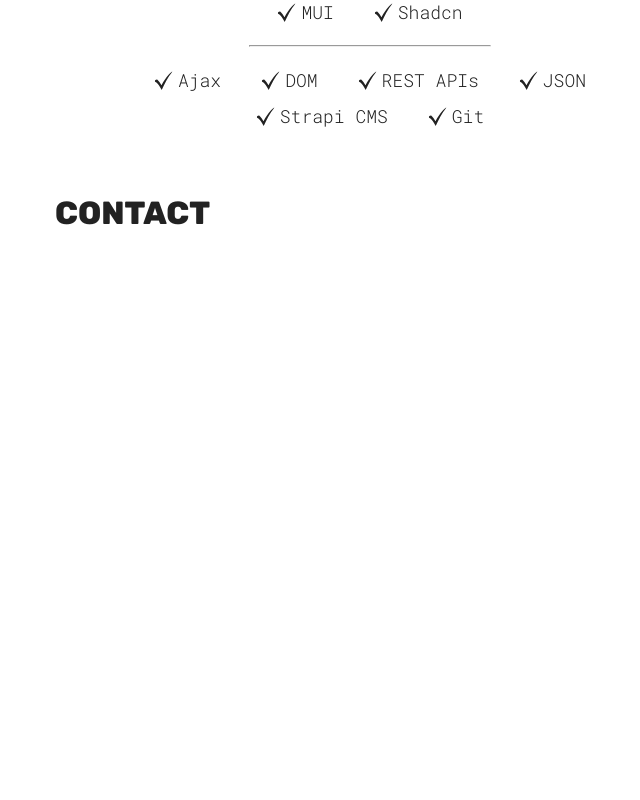
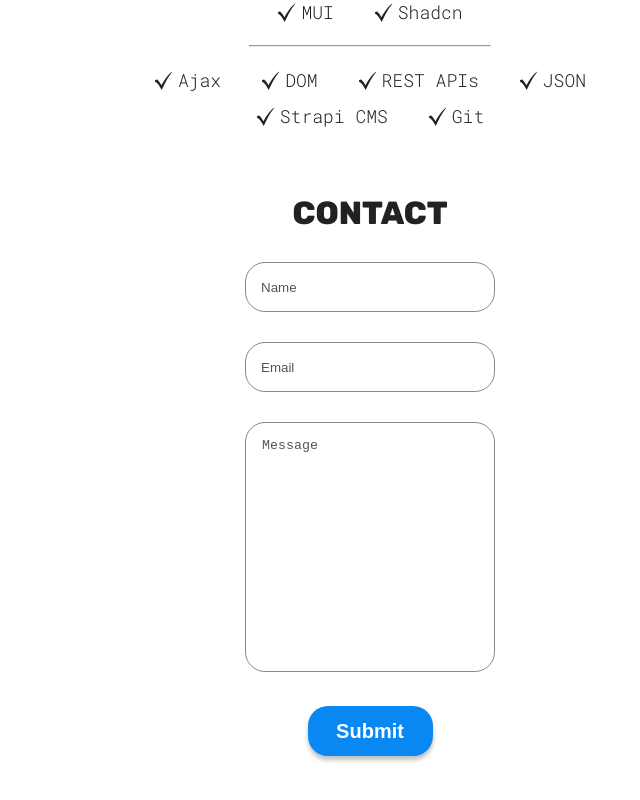
Before and after one commit to atul7800/Portfolio, a React (Vite) app: page / in a window 1280 px wide. Shown: the part 1868-2668 px from the top of the page, without its empty margins (270-910 px from the left). Before the commit the page ends 2190 px from the top, so only its background shows below. Built offline with nearby package versions, Linux system fonts and the light colour scheme.

Commit message:
20-8-24 v2

```diff
--- a/src/App.css
+++ b/src/App.css
@@ -72,4 +72,24 @@
 
 .hover {
   cursor: pointer;
+  background-color: var(--btn-color);
+  color: var(--btn-text-color);
+  border: none;
+  border-radius: 20px;
+  width: 125px;
+  height: 50px;
+  font-size: 20px;
+  font-weight: bold;
+  box-shadow: 0 4px 4px rgba(0, 0, 0, 0.25);
+  transition:
+      box-shadow 200ms ease-in-out,
+      transform 200ms ease-in-out;
 }
+
+.hover:hover {
+  transform: scale(1.05);
+}
+
+.hover:active {
+  transform: translateY(5px);
+}
--- a/src/common/ProjectCard.jsx
+++ b/src/common/ProjectCard.jsx
@@ -3,7 +3,7 @@
 function ProjectCard({ url, name, descrption, image }) {
   return (
     <a href={url} target="_blank">
-      <img className="hover" src={image} alt={`${name} logo`} />
+      <img src={image} alt={`${name} logo`} />
       <h3>{name}</h3>
       <p>{descrption}</p>
     </a>
--- a/src/sections/contact/Contact.jsx
+++ b/src/sections/contact/Contact.jsx
@@ -1,10 +1,56 @@
-import React from "react";
+import React, { useEffect } from "react";
 import styles from "./ContactStyles.module.css";
 
 function Contact() {
+  //   useEffect(() => {}, []);
+  window.onload = function () {
+    document.querySelector('input[type="email"]').style.backgroundImage =
+      "none";
+  };
+
   return (
     <section id="contact" className={styles.container}>
       <h1 className="sectionTitle">Contact</h1>
+      <form action="">
+        <div className="formGroup">
+          <label htmlFor="name" hidden>
+            Name
+          </label>
+          <input
+            type="text"
+            name="name"
+            id="name"
+            placeholder="Name"
+            required
+          />
+        </div>
+        <div className="formGroup">
+          <label htmlFor="email" hidden>
+            Email
+          </label>
+          <input
+            type="email"
+            name="email"
+            id="email"
+            placeholder="Email"
+            required
+            style={{ background: "none" }}
+          />
+        </div>
+        <div className="formGroup">
+          <label htmlFor="message" hidden>
+            Message
+          </label>
+          <textarea
+            type="text"
+            name="message"
+            id="message"
+            placeholder="Message"
+            required
+          />
+        </div>
+        <input type="submit" className="hover btn" value="Submit" />
+      </form>
     </section>
   );
 }
--- a/src/sections/contact/ContactStyles.module.css
+++ b/src/sections/contact/ContactStyles.module.css
@@ -0,0 +1,43 @@
+.container{
+    display: flex;
+    flex-direction: column;
+    text-align: center;
+}
+
+form {
+    display: flex;
+    flex-direction: column;
+    align-items: center;
+    gap: 30px;
+}
+
+textarea, input:not([type='submit']) {
+    height: 50px;
+    width: 250px;
+    padding-left: 15px;
+}
+
+
+input[type='submit'] {
+    width: 125px;
+    height: 50px;
+}
+
+textarea {
+    padding: 15px 16px;
+    resize: none;
+    height: 250px;
+}
+
+input, textarea{
+    border: #888 1px solid;
+    border-radius: 20px;
+    box-sizing: border-box;
+    justify-self: center;
+    background-color: var(--background-color);
+    color: var(--form-text-color);
+}
+
+::placeholder{
+    color: var(--form-text-color);
+}
```
